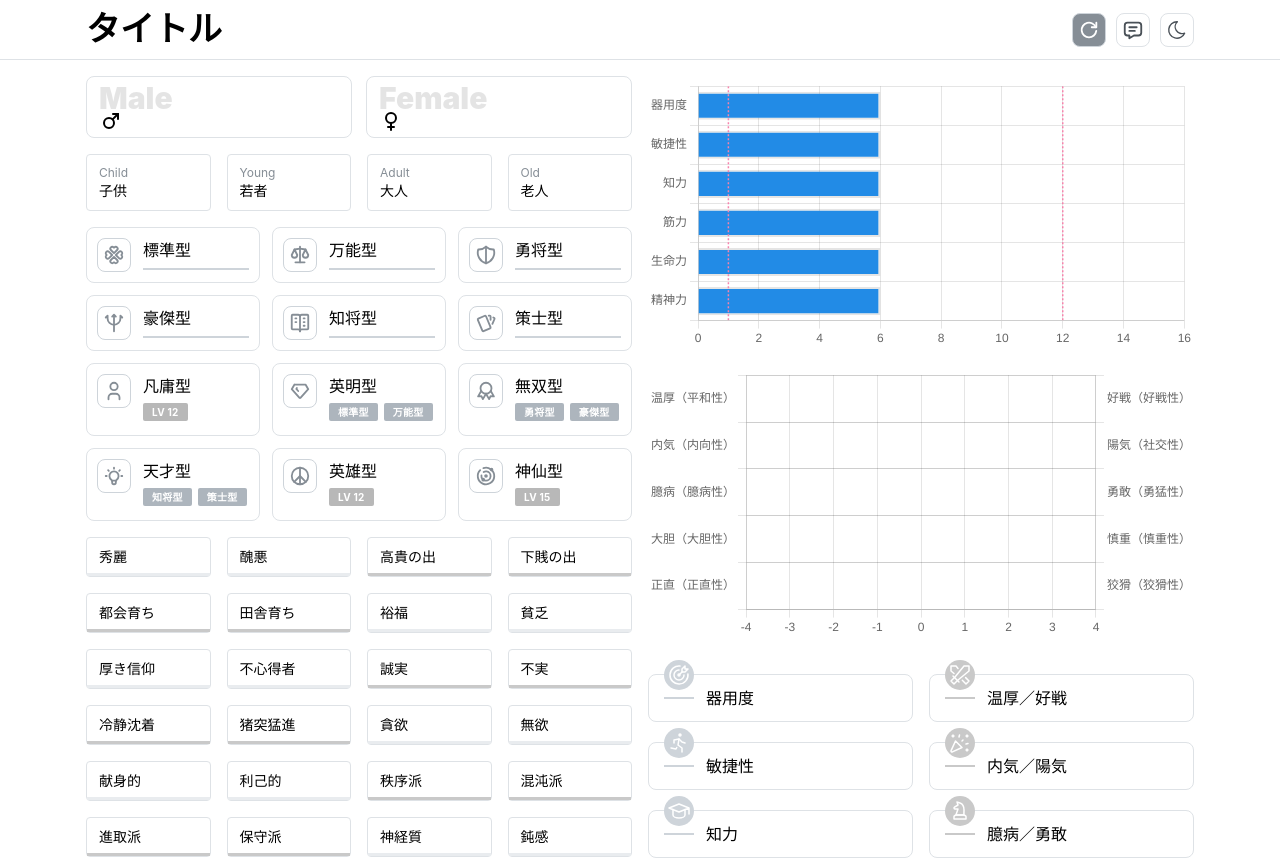
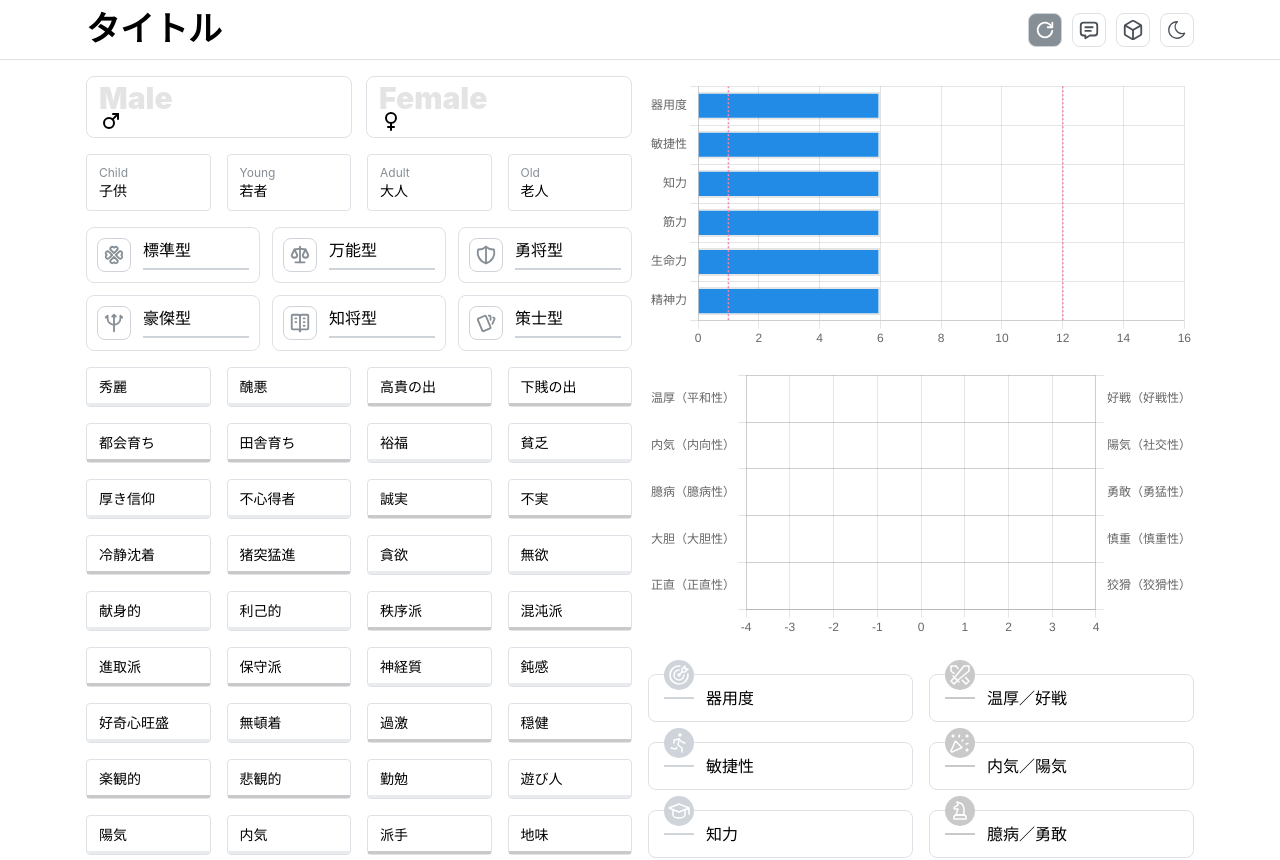
Before and after one commit to restrainhalation/cw-the-book-of-devil-excerpt, a Next.js app: page / in a window 1280 px wide. Shown: the top 860 px of the page. Built offline with nearby package versions, Linux system fonts and the light colour scheme.

Commit message:
🎲 feat: create special nature display setting button

```diff
--- a/app/page.tsx
+++ b/app/page.tsx
@@ -9,7 +9,9 @@ import {
   TooltipGroup,
 } from '@mantine/core';
 import { useAtom, useAtomValue } from 'jotai';
-import { abilityAtom, characterAtom, abilityReferenceAtom, keyForResetAtom } from '@/store';
+import {
+  abilityAtom, characterAtom, abilityReferenceAtom, keyForResetAtom, keyForResetBySpecialNatureAtom,
+} from '@/store';
 import { SEXES, PERIODS, NATURES, CHARACTERISTICS } from '@/constants';
 import type { Characteristic, Physical, Mental } from '@/types';
 import Sex from '@/components/Sex/Sex';
@@ -41,6 +43,8 @@ export default function Index() {
   const [abilityReference, setAbilityReference] = useAtom(abilityReferenceAtom)
   // Jotai のリセット用キー atom
   const keyForReset = useAtomValue(keyForResetAtom)
+  // Jotai の特殊型 ON／OFF によるリセット用キー atom
+  const keyForResetBySpecialNature = useAtomValue(keyForResetBySpecialNatureAtom)
 
   useEffect(() => {
     // 能力 atom を更新する
@@ -231,7 +235,7 @@ export default function Index() {
               <Stack justify="center">
                 <Sex key={`${keyForReset}-sex`} onChange={onChangeSex}></Sex>
                 <Period key={`${keyForReset}-period`} onChange={onChangePeriod}></Period>
-                <Nature key={`${keyForReset}-nature`} onChange={onChangeNature}></Nature>
+                <Nature key={`${keyForReset}-${keyForResetBySpecialNature}-nature`} onChange={onChangeNature}></Nature>
                 <Grid>
                   {Object
                     .entries(characteristicsGroupMap)
--- a/components/Header/Header.tsx
+++ b/components/Header/Header.tsx
@@ -4,17 +4,20 @@ import {
   Container, Group, Title, Tooltip, TooltipGroup, UnstyledButton, useComputedColorScheme, useMantineColorScheme,
 } from '@mantine/core';
 import { useAtom, useSetAtom } from 'jotai';
-import { IconMessage, IconMoon, IconReload, IconSun } from '@tabler/icons-react';
+import { IconCube, IconMessage, IconMoon, IconReload, IconSun } from '@tabler/icons-react';
 import cx from 'clsx';
 import {
   abilityAtom,
   abilityReferenceAtom,
   characterAtom,
   keyForResetAtom,
+  keyForResetBySpecialNatureAtom,
   showAbilityTooltipAtom,
+  showSpecialNatureAtom,
 } from '@/store';
 import { DEFAULT_ABILITY_ATOM, DEFAULT_CHARACTER_ATOM } from '@/constants';
 import classes from './Header.module.css'
+import { Mental, Physical } from '@/types';
 
 export function Header() {
   // 配色設定メソッド
@@ -23,7 +26,7 @@ export function Header() {
   const computedColorScheme = useComputedColorScheme('light', { getInitialValueInEffect: true })
 
   // Jotai のキャラクター atom
-  const setCharacter = useSetAtom(characterAtom);
+  const [character, setCharacter] = useAtom(characterAtom);
   // Jotai の能力 atom
   const setAbility = useSetAtom(abilityAtom);
   // Jotai の能力参照 atom
@@ -32,6 +35,10 @@ export function Header() {
   const setKeyForReset = useSetAtom(keyForResetAtom)
   // Jotai の能力情報表示 atom
   const [showAbilityTooltip, setShowAbilityTooltip] = useAtom<boolean>(showAbilityTooltipAtom)
+  // Jotai の特殊型表示 atom
+  const [showSpecialNature, setShowSpecialNature] = useAtom<boolean>(showSpecialNatureAtom)
+  // Jotai の特殊型 ON／OFF によるリセット用キー atom
+  const setKeyForResetBySpecialNatureAtom = useSetAtom(keyForResetBySpecialNatureAtom)
 
   /**
    * 入力をリセットする
@@ -46,6 +53,65 @@ export function Header() {
     // Jotai のリセット用キー atom を更新する
     setKeyForReset(new Date().getTime())
   }
+
+  /**
+   * 特殊型表示の ON／OFF が変更されたときに実行して
+   * Jotai の以下の項目を更新する
+   * ・特殊型表示 atom
+   * ・特殊型 ON／OFF によるリセット用キー atom
+   */
+  const onChangeShowSpecialNature = () => {
+    if (showSpecialNature) {
+      // ON to OFF
+      // ---
+      // Jotai のキャラクター atom の素質を未選択状態にする
+      character.nature = undefined
+      // Jotai のキャラクター atom を更新する
+      setCharacter(character)
+      // 能力 atom を更新する
+      onChangeCharacterAtom()
+      // Jotai の特殊型 ON／OFF によるリセット用キー atom を更新する
+      setKeyForResetBySpecialNatureAtom(new Date().getTime())
+    }
+
+    // Jotai の特殊型表示 atom を更新する
+    setShowSpecialNature(!showSpecialNature)
+  }
+
+  /**
+   * キャラクター atom が変更されたとき、能力 atom を更新する
+   */
+  const onChangeCharacterAtom = () => {
+    // 身体的特徴
+    let physicalAbilities: Physical[] = [];
+    if (character.sex?.physical) physicalAbilities.push(character.sex.physical);
+    if (character.period?.physical) physicalAbilities.push(character.period.physical);
+    if (character.nature?.physical) physicalAbilities.push(character.nature.physical);
+    physicalAbilities = physicalAbilities.concat(character.characteristics.map((current) => current.physical));
+    // 精神的特徴
+    let mentalAbilities: Mental[] = [];
+    if (character.sex?.mental) mentalAbilities.push(character.sex.mental);
+    if (character.period?.mental) mentalAbilities.push(character.period.mental);
+    if (character.nature?.mental) mentalAbilities.push(character.nature.mental);
+    mentalAbilities = mentalAbilities.concat(character.characteristics.map((current) => current.mental));
+    setAbility({
+      physical: {
+        dexterity: 6 + physicalAbilities.reduce((sum, physical) => sum + physical.dexterity, 0),
+        agility: 6 + physicalAbilities.reduce((sum, physical) => sum + physical.agility, 0),
+        intelligence: 6 + physicalAbilities.reduce((sum, physical) => sum + physical.intelligence, 0),
+        strength: 6 + physicalAbilities.reduce((sum, physical) => sum + physical.strength, 0),
+        vitality: 6 + physicalAbilities.reduce((sum, physical) => sum + physical.vitality, 0),
+        mind: 6 + physicalAbilities.reduce((sum, physical) => sum + physical.mind, 0),
+      },
+      mental: {
+        aggressive: mentalAbilities.reduce((sum, mental) => sum + mental.aggressive, 0),
+        cheerful: mentalAbilities.reduce((sum, mental) => sum + mental.cheerful, 0),
+        brave: mentalAbilities.reduce((sum, mental) => sum + mental.brave, 0),
+        cautious: mentalAbilities.reduce((sum, mental) => sum + mental.cautious, 0),
+        trickish: mentalAbilities.reduce((sum, mental) => sum + mental.trickish, 0),
+      },
+    });
+  };
 
   return (
     <>
@@ -71,6 +137,16 @@ export function Header() {
               </UnstyledButton>
             </Tooltip>
 
+            <Tooltip label={`特殊型${showSpecialNature ? 'OFF' : 'ON'}`}>
+              <UnstyledButton
+                className={cx(classes.control, classes.switch)}
+                data-checked={showSpecialNature || undefined}
+                onClick={onChangeShowSpecialNature}
+              >
+                <IconCube className={classes.icon} />
+              </UnstyledButton>
+            </Tooltip>
+
             <Tooltip
               onClick={() => setColorScheme(computedColorScheme === 'light' ? 'dark' : 'light')}
               label={`${computedColorScheme === 'dark' ? 'ライト' : 'ダーク'}モード`}
--- a/components/Nature/Nature.tsx
+++ b/components/Nature/Nature.tsx
@@ -11,7 +11,7 @@ import { AbilityInfomationList } from '@/components/AbilityInfomationList/Abilit
 import classes from './Nature.module.css';
 import { Nature } from '@/types';
 import ReferencedAbilityTag from '@/components/ReferencedAbilityTag/ReferencedAbilityTag'
-import { showAbilityTooltipAtom } from '@/store';
+import { showAbilityTooltipAtom, showSpecialNatureAtom } from '@/store';
 
 /**
  * 素質情報タグコンポーネントのパラメータ
@@ -71,6 +71,8 @@ const NatureInput: FC<{ onChange?: (natureId:number) => void; }> = ({ onChange }
 
   // Jotai の能力ツールチップ表示 atom
   const showAbilityTooltip = useAtomValue<boolean>(showAbilityTooltipAtom)
+  // Jotai の特殊型表示 atom
+  const showSpecialNature = useAtomValue<boolean>(showSpecialNatureAtom)
 
   /**
    * 当該素質の ON／OFF が変更されたときに実行する
@@ -97,8 +99,9 @@ const NatureInput: FC<{ onChange?: (natureId:number) => void; }> = ({ onChange }
   return (
     <>
       <SimpleGrid cols={3} spacing={12}>
-        {
-          NATURES.map((nature) => (
+        {NATURES
+          .filter((nature) => !nature.isSpecial || (nature.isSpecial && showSpecialNature))
+          .map((nature) => (
             <Tooltip
               key={nature.id}
               label={
--- a/store/index.ts
+++ b/store/index.ts
@@ -15,5 +15,11 @@ export const abilityReferenceAtom = atom<string>('')
 /** リセット用キー atom */
 export const keyForResetAtom = atom<Key>(0)
 
+/** 特殊型 ON／OFF によるリセット用キー atom */
+export const keyForResetBySpecialNatureAtom = atom<Key>(0)
+
 /** 能力ツールチップ表示 atom */
 export const showAbilityTooltipAtom = atom<boolean>(false)
+
+/** 特殊型表示 atom */
+export const showSpecialNatureAtom = atom<boolean>(false)
```
